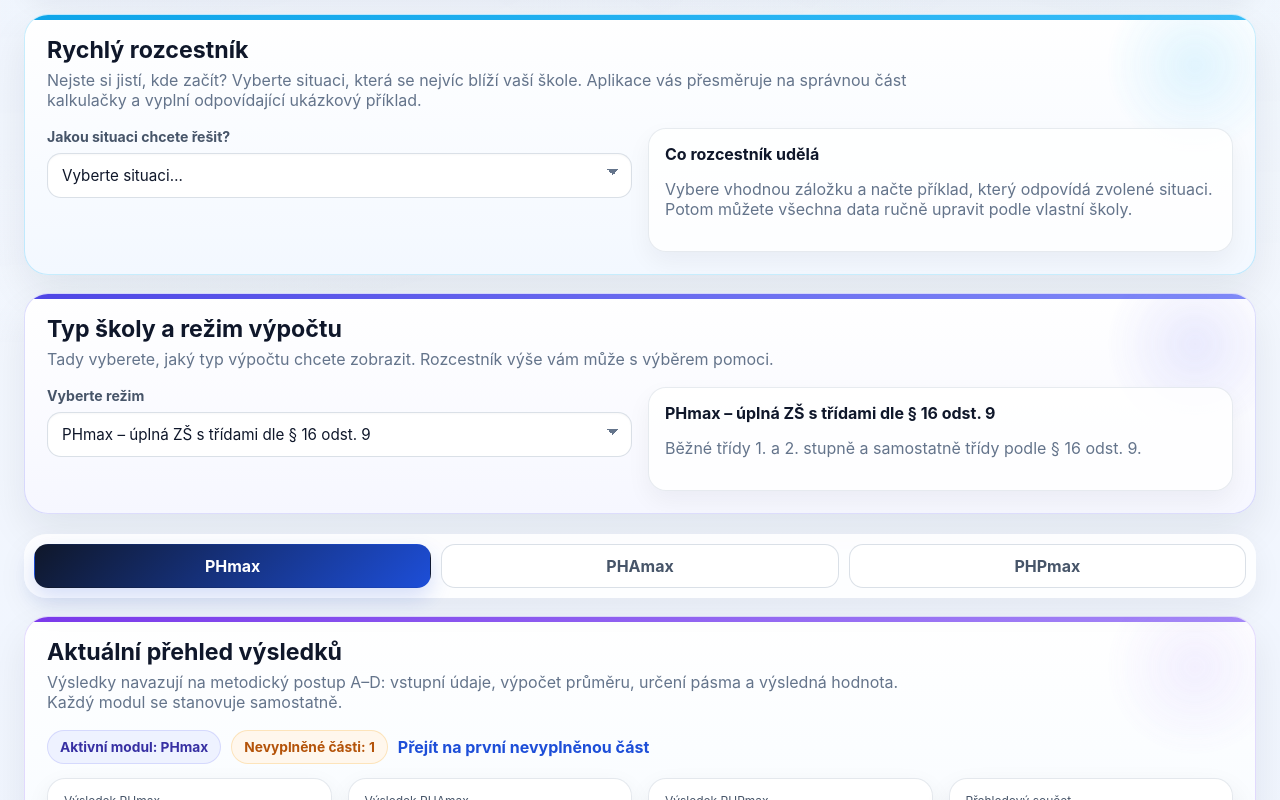
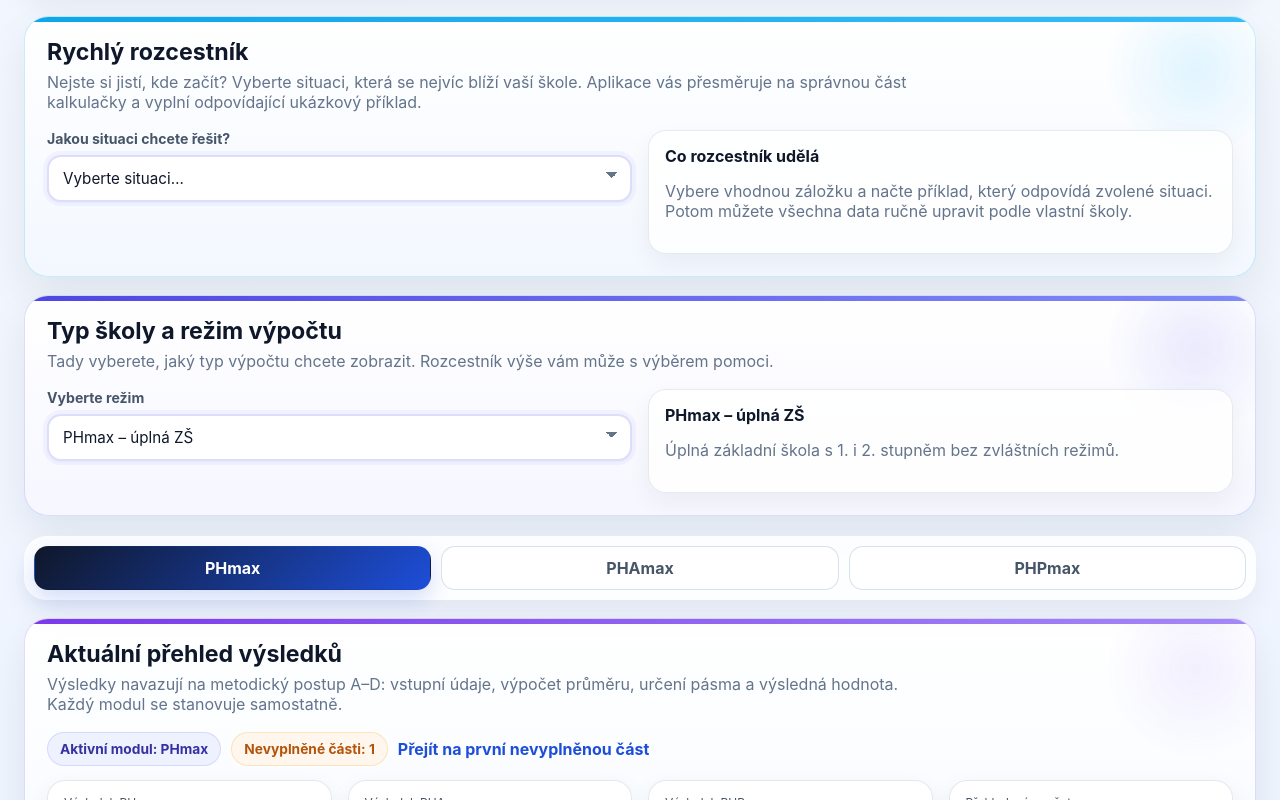
Before and after one commit to tomas-zahradnicek/phmax_webapp, a React (Vite) app: page / in a window 1280 px wide. Shown: the part 1140-1940 px from the top of the page. Built offline with nearby package versions, Linux system fonts and the light colour scheme.

Commit message:
Add files via upload

```diff
--- a/src/App.tsx
+++ b/src/App.tsx
@@ -64,6 +64,18 @@ function clampNonNegative(value: number) {
 function sumNumbers(values: number[]) {
   return values.reduce((acc, value) => acc + value, 0);
 }
+
+function getInitialPreferredMode(): CalculatorMode {
+  const preferred = Object.values(MODE_CONFIG).find(
+    (item) =>
+      item.group === "phmax" &&
+      item.label.toLowerCase().includes("úplná zš") &&
+      !item.label.includes("§ 16")
+  );
+
+  return (preferred?.id ?? DEFAULT_MODE) as CalculatorMode;
+}
+
 
 function getNv75Reference(role: Nv75Role, school: Nv75School) {
   if (school === "plavecka_skola" && role === "ucitel") {
@@ -222,7 +234,7 @@ function buildShareText(data: {
 
 export default function App() {
   const [tab, setTab] = useState<TabKey>("phmax");
-  const [mode, setMode] = useState<CalculatorMode>(DEFAULT_MODE);
+  const [mode, setMode] = useState<CalculatorMode>(getInitialPreferredMode());
 
   const modeOptions = useMemo(() => {
     return Object.values(MODE_CONFIG).filter((item) => {
@@ -588,7 +600,7 @@ export default function App() {
   };
 
   const loadDemoData = () => {
-    setMode(DEFAULT_MODE);
+    setMode(getInitialPreferredMode());
     setTab("phmax");
 
     setBasicType("full_more_than_2");
@@ -655,7 +667,7 @@ export default function App() {
     resetAll();
 
     if (example === "phmax_bezna_zs") {
-      setMode(DEFAULT_MODE);
+      setMode(getInitialPreferredMode());
       setTab("phmax");
       setBasicType("full_more_than_2");
       setBasic1Classes(10);
@@ -666,7 +678,7 @@ export default function App() {
     }
 
     if (example === "phpmax_tri_roky") {
-      setMode(DEFAULT_MODE);
+      setMode(getInitialPreferredMode());
       setTab("php");
       setPhpWizardStep("a");
       setPhpMethodMode("three_year_avg");
@@ -704,7 +716,7 @@ export default function App() {
 
 
     if (example === "mala_skola_pod_limitem") {
-      setMode(DEFAULT_MODE);
+      setMode(getInitialPreferredMode());
       setTab("php");
       setPhpWizardStep("a");
       setPhpMethodMode("three_year_avg");
--- a/src/styles.css
+++ b/src/styles.css
@@ -1703,3 +1703,83 @@ input[type="radio"] {
 .result-card--step-warning {
   background: linear-gradient(180deg, rgba(254,242,242,0.96) 0%, rgba(255,255,255,1) 100%);
 }
+
+
+/* Preferred default, stronger selects and equal card sizing */
+
+.field select,
+.card > select,
+.table select {
+  border: 2px solid rgba(99, 102, 241, 0.22);
+  background-color: #ffffff;
+  box-shadow:
+    0 1px 2px rgba(15, 23, 42, 0.03),
+    0 0 0 4px rgba(99, 102, 241, 0.06);
+}
+
+.field select:hover,
+.card > select:hover,
+.table select:hover {
+  border-color: rgba(79, 70, 229, 0.42);
+  box-shadow:
+    0 1px 2px rgba(15, 23, 42, 0.03),
+    0 0 0 5px rgba(99, 102, 241, 0.09);
+}
+
+.field select:focus-visible,
+.card > select:focus-visible,
+.table select:focus-visible {
+  outline: none;
+  border-color: rgba(79, 70, 229, 0.62);
+  box-shadow:
+    0 1px 2px rgba(15, 23, 42, 0.03),
+    0 0 0 5px rgba(99, 102, 241, 0.14);
+}
+
+.grid,
+.grid.two,
+.grid.three,
+.grid.four {
+  align-items: stretch;
+}
+
+.subcard,
+.number-field,
+.result-card {
+  height: 100%;
+}
+
+.subcard .grid.two,
+.subcard .grid.three,
+.subcard .grid.four,
+.section-card .grid.two,
+.section-card .grid.three,
+.section-card .grid.four {
+  align-items: stretch;
+}
+
+.subcard .grid.two > *,
+.subcard .grid.three > *,
+.subcard .grid.four > *,
+.section-card .grid.two > *,
+.section-card .grid.three > *,
+.section-card .grid.four > * {
+  min-height: 100%;
+}
+
+.result-card__value {
+  display: flex;
+  align-items: flex-end;
+  min-height: 54px;
+}
+
+.number-field__control--large {
+  min-height: 72px;
+}
+
+@media (min-width: 901px) {
+  .subcard .grid.two > *,
+  .section-card .grid.two > * {
+    min-height: 100%;
+  }
+}
```
